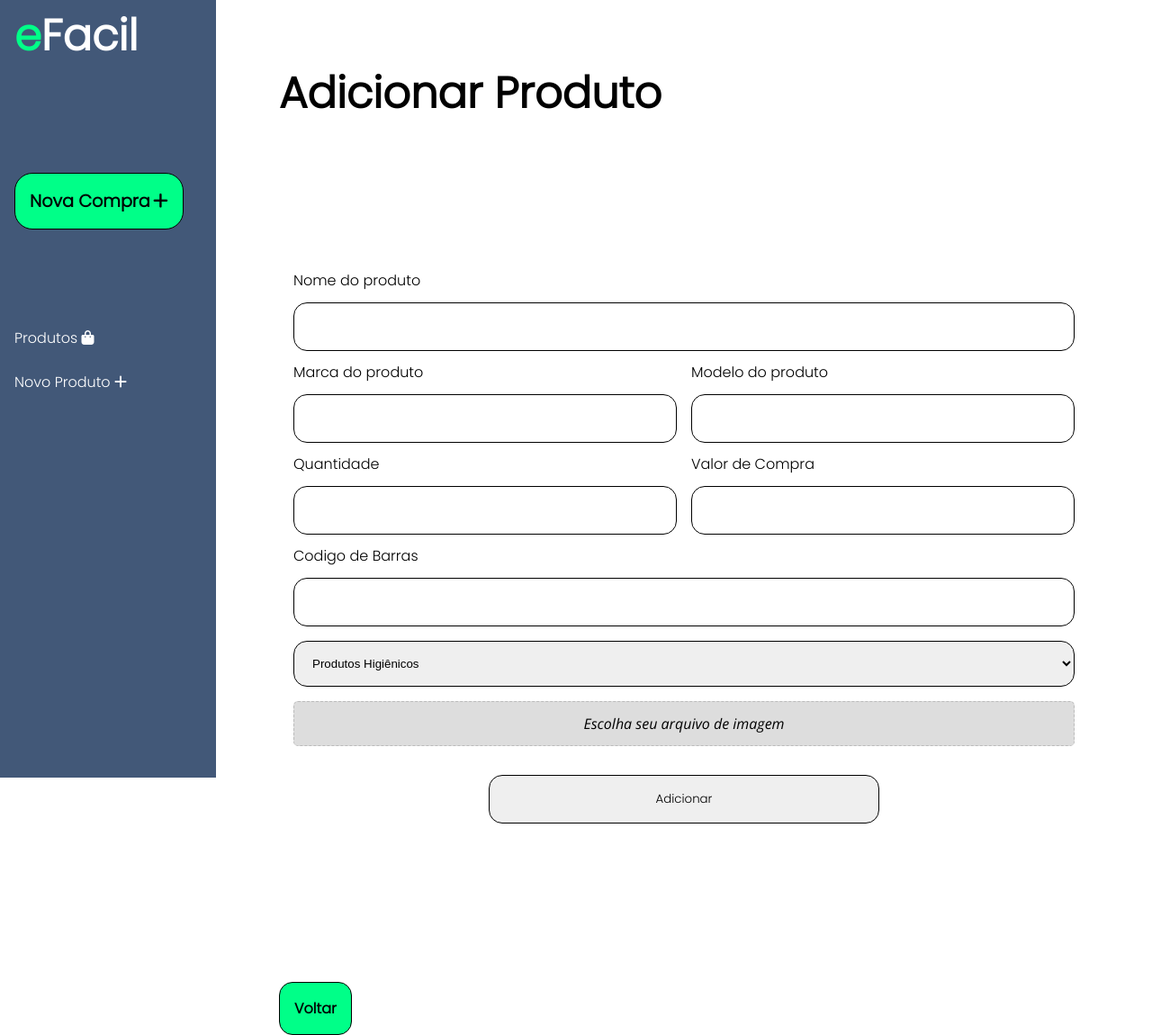
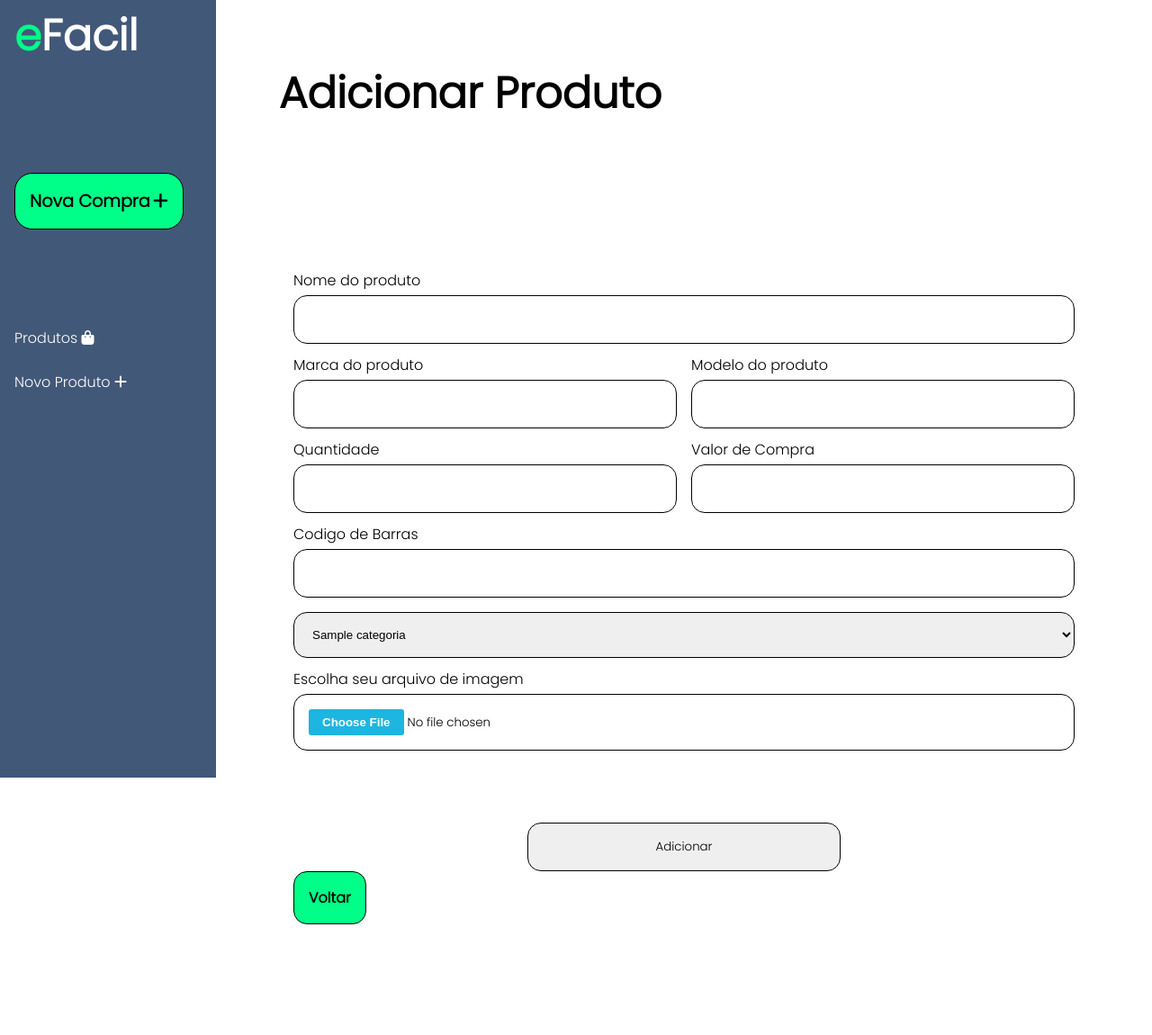
Before and after one commit to DaviMoreira27/Projetos, a PHP site: page /view/novoProduto.php in a window 1280 px wide. Shown: the whole page at 90% size. After the commit the page ends 1027 px from the top, so only its background shows below. Run offline with PHP 8.4, Linux system fonts and the light colour scheme; the visitor is signed in with stand-in values (Sample User, id 1); tables that the repository leaves empty hold one stand-in row (values such as "Sample post"); some libraries are stand-ins or nearby versions.

Commit message:
CREATED: Validador do produto. FINISH: Insert do produto

```diff
--- a/Sistema de Vendas Presencial/view/css/novoProduto.css
+++ b/Sistema de Vendas Presencial/view/css/novoProduto.css
@@ -34,7 +34,7 @@
 .form-add-produto label > input {
     display: flex;
     flex-direction: column;
-    margin-top: 1rem;
+    margin-top: .5rem;
 }
 
 .form-add-produto .row-content-prod{
@@ -52,21 +52,27 @@
     border: 1px solid black;
 }
 
-.form-add-produto #yourBtn {
-    font-family: 'Open Sans', sans-serif;
-    width: 100%;
-    padding: 1rem;
-    -webkit-border-radius: 5px;
-    -moz-border-radius: 5px;
-    border: 1px dashed #BBB;
-    text-align: center;
-    background-color: #DDD;
+.choose::-webkit-file-upload-button {
+    color: white;
+    display: inline-block;
+    background: #1CB6E0;
+    border: none;
+    padding: 7px 15px;
+    font-weight: 700;
+    border-radius: 3px;
+    white-space: nowrap;
     cursor: pointer;
+    font-size: 10pt;
 }
 
+
 .form-add-produto #submit-input{
-    width: 50%;
+    width: 40%;
     margin: 0 auto;
+    margin-top: 5rem;
+    display: flex;
+    justify-content: center;
+    align-items: center;
 }
 
 /* Voltar */
--- a/Sistema de Vendas Presencial/view/novoProduto.php
+++ b/Sistema de Vendas Presencial/view/novoProduto.php
@@ -1,5 +1,10 @@
 <?php
 require_once __DIR__ . '/navbar.php';
+require_once __DIR__ .  "/../model/Manager.class.php";
+$manager = new Manager();
+$resultBD = $manager->listClient('tbl_categoria');
+
+if (isset($_SESSION['ADM_ID'])) {
 ?>
     <!DOCTYPE html>
     <html lang="pt-br">
@@ -16,7 +21,7 @@ require_once __DIR__ . '/navbar.php';
             <article class="add-new-produto">
                 <h1>Adicionar Produto</h1>
 
-            <form action="#" class="form-add-produto">
+                <form action="../controller/validaProduto.php" method="POST" class="form-add-produto" enctype="multipart/form-data">
                     <input type="hidden" name="addProd">
 
                     <label for="nomeProduto">Nome do produto
@@ -45,15 +50,16 @@ require_once __DIR__ . '/navbar.php';
                         <input type="number" min="0" name="codigoBarras" id="codigo-input" required>
                     </label>
 
-                <select name="nomeCategoria" id="categoria-select">
-                    <option>Produtos Higiênicos</option>
+                    <select name="idCategoria" id="categoria-select">
+                        <?php for ($i = 0; $i < count($resultBD); $i++) : ?>
+                            <option value="<?= $resultBD[$i]['idCartegoria'] ?>"><?= $resultBD[$i]['nomeCategoria'] ?></option>
+                        <?php endfor; ?>
                     </select>
 
                     <!-- Adicionar arquivo -->
 
-                <div id="yourBtn" style="height: 50px; width: 100%;border: 1px dashed #BBB; cursor:pointer;" onclick="getFile()">Escolha seu arquivo de imagem</div>
-                <div style='height: 0px;width:0px; overflow:hidden;'>
-                    <input id="upfile" type="file" name="img_link" value="upload" />
+                    <label for="img_link"> Escolha seu arquivo de imagem
+                        <input class="choose" type="file" name="img_link" value="upload" accept="image/png, image/jpeg">
                         </div>
 
                         <input type="submit" id="submit-input" value="Adicionar">
@@ -77,3 +83,5 @@ require_once __DIR__ . '/navbar.php';
     </script>
 
     </html>
+<?php
+}
```
Also changed, not shown: Sistema de Vendas Presencial/controller/validaProduto.php (+62 -0 lines), Sistema de Vendas Presencial/model/Produto.class.php (+11 -31 lines), Sistema de Vendas Presencial/view/testeFunctions.php (added, +15 -0 lines). Lines whose indentation alone changed are shown as unchanged.
